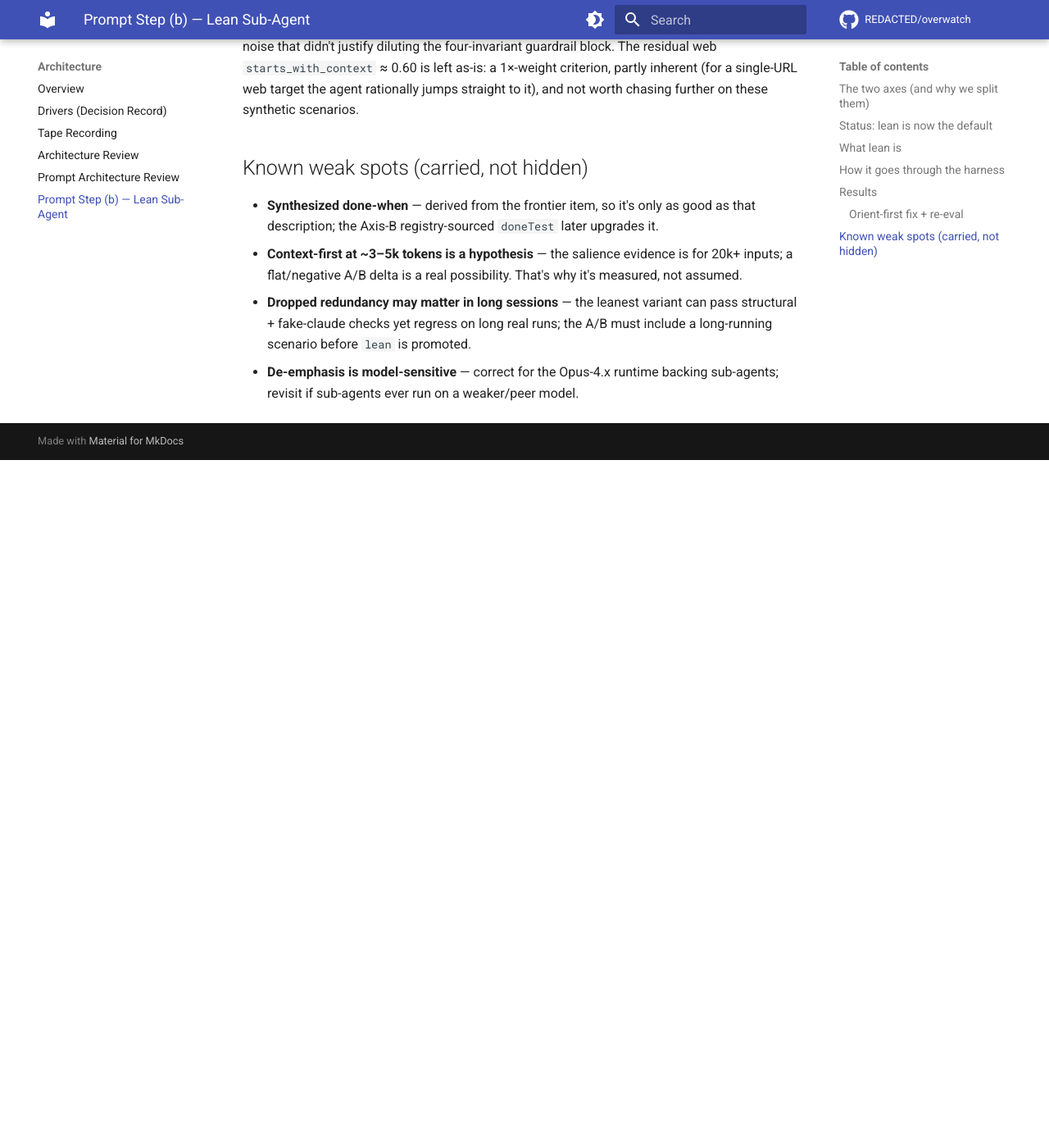
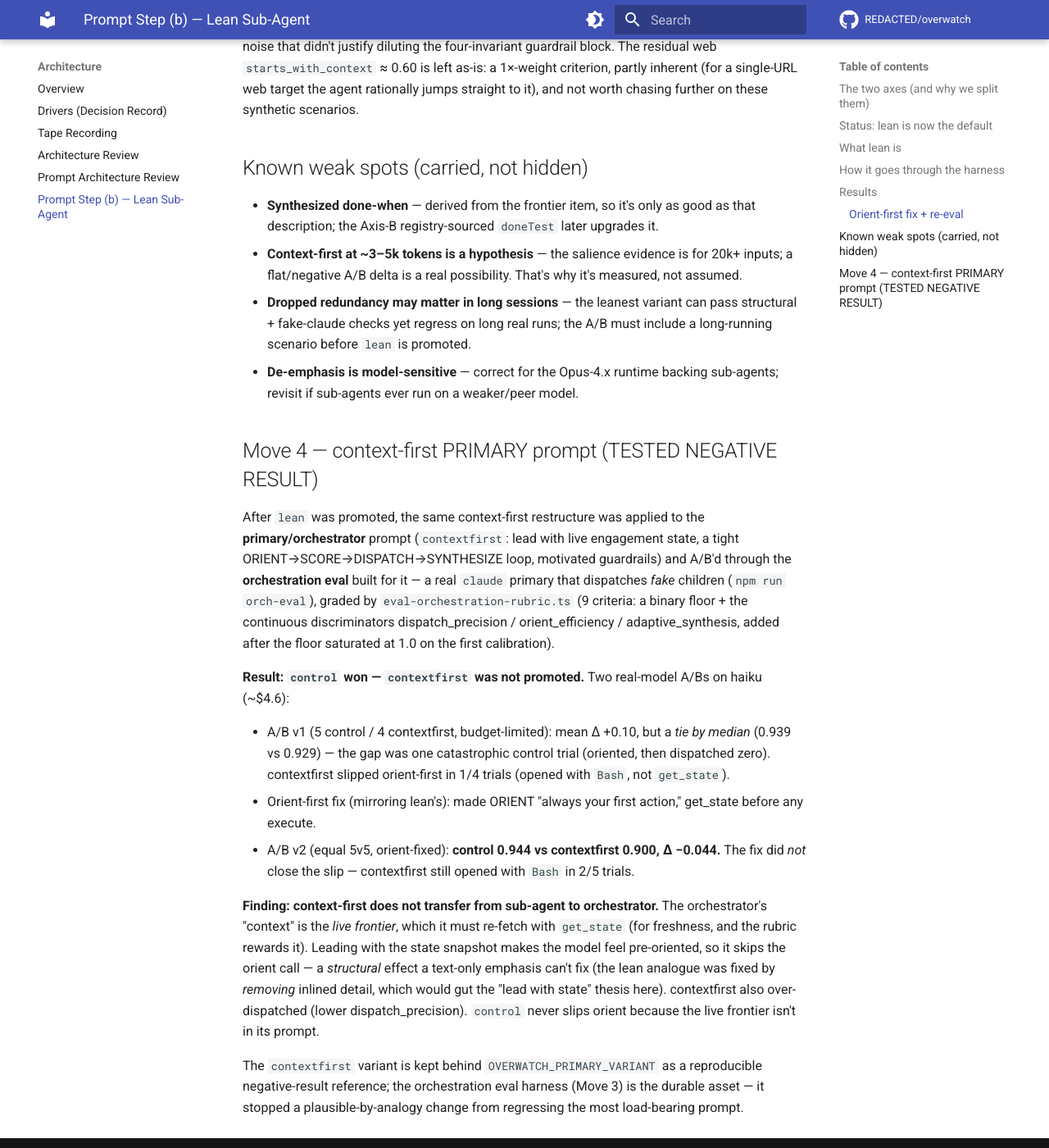
Before and after one commit to professor-moody/overwatch, an MkDocs documentation site: the page built from docs/prompt-stepb-design.md, in a window 1280 px wide and 1400 px high, scrolled down 4271 px. Shown: the whole window at 82% size. Built offline with MkDocs 1.6.1 and Material for MkDocs 9.7.7, drawn with Linux system fonts in a browser that asks for light colours; comment, search, counter and statistics services are not loaded; before the commit the page ends 4832 px from its top, so only the background shows below that.

Commit message:
docs(prompt): record Move 4 contextfirst as a tested negative result (#118)
Per the operator decision: control stays the default primary prompt; contextfirst is NOT
promoted. Capture the negative result where it's discoverable:
- prompt-generator.ts: a TESTED-NEGATIVE-RESULT note on PrimaryPromptVariant (do not promote
  without a fresh clean A/B; control won equal-n 0.944 vs 0.900; context-first suppresses
  orient-first for the orchestrator because leading with state makes it feel pre-oriented).
- docs/prompt-stepb-design.md: a "Move 4" section with both A/B runs, the orient-first-fix
  iteration that didn't close the slip, and the finding that context-first does NOT transfer
  from sub-agent to orchestrator (the orchestrator's context is the live frontier it must
  re-fetch). The orchestration eval harness (Move 3) is the durable asset — it caught a
  plausible-by-analogy regression to the most load-bearing prompt.

contextfirst stays behind OVERWATCH_PRIMARY_VARIANT as a reproducible reference. No logic
change (comment + doc only).

tsc · build · mkdocs --strict — green.

Co-authored-by: professor-moody <keys@nimbus.lan>

```diff
--- a/docs/prompt-stepb-design.md
+++ b/docs/prompt-stepb-design.md
@@ -175,3 +175,36 @@ jumps straight to it), and not worth chasing further on these synthetic scenario
   include a long-running scenario before `lean` is promoted.
 - **De-emphasis is model-sensitive** — correct for the Opus-4.x runtime backing
   sub-agents; revisit if sub-agents ever run on a weaker/peer model.
+
+## Move 4 — context-first PRIMARY prompt (TESTED NEGATIVE RESULT)
+
+After `lean` was promoted, the same context-first restructure was applied to the
+**primary/orchestrator** prompt (`contextfirst`: lead with live engagement state, a tight
+ORIENT→SCORE→DISPATCH→SYNTHESIZE loop, motivated guardrails) and A/B'd through the
+**orchestration eval** built for it — a real `claude` primary that dispatches *fake*
+children (`npm run orch-eval`), graded by `eval-orchestration-rubric.ts` (9 criteria: a
+binary floor + the continuous discriminators dispatch_precision / orient_efficiency /
+adaptive_synthesis, added after the floor saturated at 1.0 on the first calibration).
+
+**Result: `control` won — `contextfirst` was not promoted.** Two real-model A/Bs on haiku
+(~$4.6):
+
+- A/B v1 (5 control / 4 contextfirst, budget-limited): mean Δ +0.10, but a *tie by median*
+  (0.939 vs 0.929) — the gap was one catastrophic control trial (oriented, then dispatched
+  zero). contextfirst slipped orient-first in 1/4 trials (opened with `Bash`, not `get_state`).
+- Orient-first fix (mirroring lean's): made ORIENT "always your first action," get_state
+  before any execute.
+- A/B v2 (equal 5v5, orient-fixed): **control 0.944 vs contextfirst 0.900, Δ −0.044.** The
+  fix did *not* close the slip — contextfirst still opened with `Bash` in 2/5 trials.
+
+**Finding: context-first does not transfer from sub-agent to orchestrator.** The
+orchestrator's "context" is the *live frontier*, which it must re-fetch with `get_state`
+(for freshness, and the rubric rewards it). Leading with the state snapshot makes the model
+feel pre-oriented, so it skips the orient call — a *structural* effect a text-only emphasis
+can't fix (the lean analogue was fixed by *removing* inlined detail, which would gut the
+"lead with state" thesis here). contextfirst also over-dispatched (lower dispatch_precision).
+`control` never slips orient because the live frontier isn't in its prompt.
+
+The `contextfirst` variant is kept behind `OVERWATCH_PRIMARY_VARIANT` as a reproducible
+negative-result reference; the orchestration eval harness (Move 3) is the durable asset —
+it stopped a plausible-by-analogy change from regressing the most load-bearing prompt.
```
Also changed, not shown: 1 other file.
